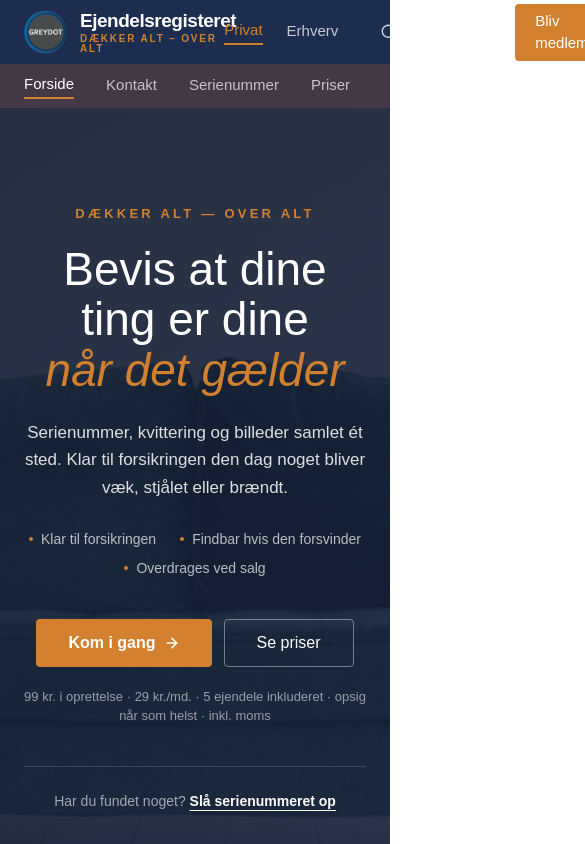
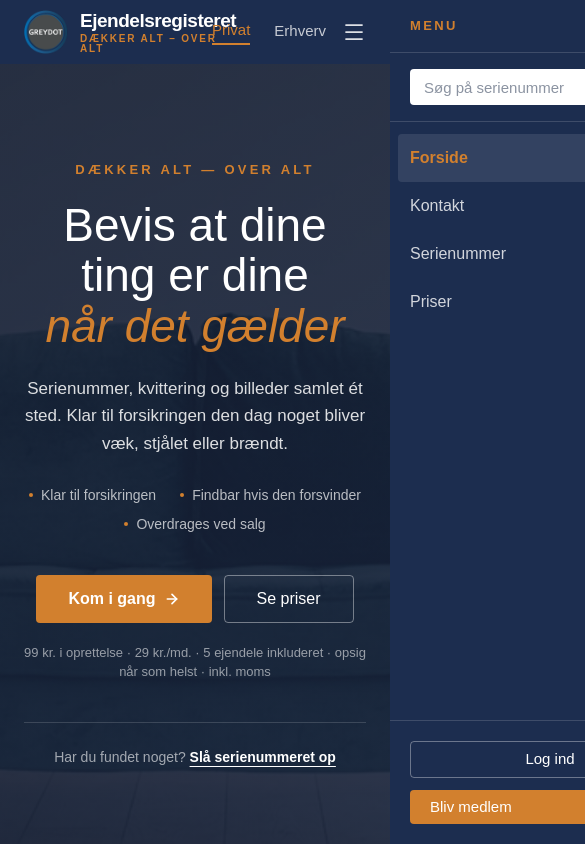
Before and after one commit to MortenGreydot/ejendelsregisteret, a Next.js app: page / in a window 390 px wide. Shown: the top 844 px of the page, 585 px wide, since content can reach past the window. Built offline with nearby package versions, Linux system fonts and the light colour scheme; no server answers; a web font is replaced by a local one.

Commit message:
mobile navbar

```diff
--- /dev/null
+++ b/app/components/MobileMenu.tsx
@@ -0,0 +1,116 @@
+"use client";
+
+import { Menu, X } from "lucide-react";
+import Link from "next/link";
+import { usePathname } from "next/navigation";
+import { useEffect, useState } from "react";
+
+import { SECTIONS, isActivePath } from "@/lib/nav";
+
+import { AuthMenu } from "./AuthMenu";
+import { NavSearch } from "./NavSearch";
+
+/**
+ * Navigationen på mobil.
+ *
+ * Skuffen glider ind fra højre. Bredden animeres ikke — det er `translate`,
+ * så browseren kan flytte laget på GPU'en frem for at ombryde indholdet ved
+ * hver frame.
+ */
+export function MobileMenu({ signedIn }: { signedIn: boolean }) {
+  const [open, setOpen] = useState(false);
+  const pathname = usePathname();
+
+  // Baggrunden må ikke kunne scrolles mens skuffen er åben. Dialoger klares
+  // af en :has-regel i globals.css, men det her er ikke en <dialog>.
+  useEffect(() => {
+    if (!open) return;
+
+    const previous = document.body.style.overflow;
+    document.body.style.overflow = "hidden";
+
+    const onKey = (e: KeyboardEvent) => {
+      if (e.key === "Escape") setOpen(false);
+    };
+    document.addEventListener("keydown", onKey);
+
+    return () => {
+      document.body.style.overflow = previous;
+      document.removeEventListener("keydown", onKey);
+    };
+  }, [open]);
+
+  return (
+    <>
+      <button
+        type="button"
+        onClick={() => setOpen(true)}
+        aria-label="Åbn menu"
+        aria-expanded={open}
+        className="text-white/85 transition-colors hover:text-white md:hidden"
+      >
+        <Menu className="size-6" strokeWidth={1.75} />
+      </button>
+
+      {/* Baggrundssløret. Sidder under skuffen og lukker ved klik. */}
+      <div
+        onClick={() => setOpen(false)}
+        aria-hidden="true"
+        className={`fixed inset-0 z-40 bg-[#3d3d3d]/70 transition-opacity duration-300 md:hidden ${
+          open ? "opacity-100" : "pointer-events-none opacity-0"
+        }`}
+      />
+
+      <aside
+        aria-label="Menu"
+        aria-hidden={!open}
+        className={`fixed top-0 right-0 z-50 flex h-full w-[min(20rem,85vw)] flex-col bg-navy transition-transform duration-300 ease-out md:hidden ${
+          open ? "translate-x-0" : "translate-x-full"
+        }`}
+      >
+        <div className="flex items-center justify-between border-b border-white/15 px-5 py-4">
+          <span className="text-[13px] font-semibold uppercase tracking-[0.18em] text-orange">
+            Menu
+          </span>
+          <button
+            type="button"
+            onClick={() => setOpen(false)}
+            aria-label="Luk menu"
+            className="text-white/80 transition-colors hover:text-white"
+          >
+            <X className="size-5" strokeWidth={1.75} />
+          </button>
+        </div>
+
+        <div className="border-b border-white/15 px-5 py-4">
+          <NavSearch alwaysOpen />
+        </div>
+
+        <nav className="flex flex-col px-2 py-3">
+          {SECTIONS.map((item) => {
+            const active = isActivePath(pathname, item.href);
+            return (
+              <Link
+                key={item.label}
+                href={item.href}
+                onClick={() => setOpen(false)}
+                aria-current={active ? "page" : undefined}
+                className={`rounded-sm px-3 py-3 text-[16px] transition-colors ${
+                  active
+                    ? "bg-white/10 font-semibold text-orange"
+                    : "text-white/80 hover:bg-white/5 hover:text-white"
+                }`}
+              >
+                {item.label}
+              </Link>
+            );
+          })}
+        </nav>
+
+        <div className="mt-auto flex flex-col gap-3 border-t border-white/15 px-5 py-5">
+          <AuthMenu initialSignedIn={signedIn} />
+        </div>
+      </aside>
+    </>
+  );
+}
--- a/app/components/NavSearch.tsx
+++ b/app/components/NavSearch.tsx
@@ -13,7 +13,13 @@ import { useRef, useState } from "react";
  * Åbner også på fokus og på klik. Hover findes ikke på touch, og et felt der
  * kun kan nås med mus ville være usynligt på telefon.
  */
-export function NavSearch() {
+export function NavSearch({
+  /** I mobilmenuen giver udfoldning på hover ingen mening — der er plads,
+   *  og hover findes ikke på touch. Så står feltet bare åbent. */
+  alwaysOpen = false,
+}: {
+  alwaysOpen?: boolean;
+}) {
   const inputRef = useRef<HTMLInputElement>(null);
   const [value, setValue] = useState("");
 
@@ -38,7 +44,7 @@ export function NavSearch() {
       action="/serienummer"
       onSubmit={handleSubmit}
       role="search"
-      className="group flex"
+      className={alwaysOpen ? "flex w-full" : "group flex"}
     >
       <label htmlFor="nav-soeg" className="sr-only">
         Søg på serienummer
@@ -46,7 +52,11 @@ export function NavSearch() {
 
       {/* Baggrunden toner ind sammen med bredden, så feltet ikke blot
           dukker op som en hvid firkant. */}
-      <div className="flex h-9 items-center rounded-sm bg-white/0 transition-colors duration-300 group-hover:bg-white group-focus-within:bg-white">
+      <div className={`flex h-9 items-center rounded-sm transition-colors duration-300 ${
+          alwaysOpen
+            ? "w-full bg-white"
+            : "bg-white/0 group-hover:bg-white group-focus-within:bg-white"
+        }`}>
         <input
           ref={inputRef}
           id="nav-soeg"
@@ -55,7 +65,11 @@ export function NavSearch() {
           value={value}
           onChange={(e) => setValue(e.target.value)}
           placeholder="Søg på serienummer"
-          className="h-full w-0 bg-transparent pl-0 text-[15px] text-navy opacity-0 transition-all duration-300 ease-out placeholder:text-muted focus:outline-none group-hover:w-56 group-hover:pl-3.5 group-hover:opacity-100 group-focus-within:w-56 group-focus-within:pl-3.5 group-focus-within:opacity-100 [&::-webkit-search-cancel-button]:hidden"
+          className={`h-full bg-transparent text-[15px] text-navy transition-all duration-300 ease-out placeholder:text-muted focus:outline-none [&::-webkit-search-cancel-button]:hidden ${
+            alwaysOpen
+              ? "w-full pl-3.5"
+              : "w-0 pl-0 opacity-0 group-hover:w-56 group-hover:pl-3.5 group-hover:opacity-100 group-focus-within:w-56 group-focus-within:pl-3.5 group-focus-within:opacity-100"
+          }`}
         />
 
         {value && (
@@ -76,7 +90,11 @@ export function NavSearch() {
           type="submit"
           onClick={handleTrigger}
           aria-label="Søg"
-          className="px-2.5 text-white/80 transition-colors duration-300 group-hover:text-navy group-hover:hover:text-orange group-focus-within:text-navy"
+          className={`px-2.5 transition-colors duration-300 ${
+            alwaysOpen
+              ? "text-navy hover:text-orange"
+              : "text-white/80 group-hover:text-navy group-hover:hover:text-orange group-focus-within:text-navy"
+          }`}
         >
           <Search className="size-[18px]" strokeWidth={1.75} />
         </button>
--- a/app/components/Navbar.tsx
+++ b/app/components/Navbar.tsx
@@ -2,6 +2,7 @@ import Image from "next/image";
 import { createClient } from "@/lib/supabase/server";
 
 import { AudienceSwitch } from "./AudienceSwitch";
+import { MobileMenu } from "./MobileMenu";
 import { NavSearch } from "./NavSearch";
 import { AuthMenu } from "./AuthMenu";
 import { SectionNav } from "./SectionNav";
@@ -15,7 +16,7 @@ export async function Navbar() {
     <header>
       {/* Øverste bjælke */}
       <div className="bg-navy text-white">
-        <div className="mx-auto flex h-16 max-w-6xl items-center gap-8 px-6">
+        <div className="mx-auto flex h-16 max-w-6xl items-center gap-4 px-6 md:gap-8">
           <div className="flex items-center gap-3">
             {/* Logoet har selv en cirkel og en ring, så den tidligere
                 indpakning tegnede en ring uden om en ring. Størrelsen sættes
@@ -41,14 +42,19 @@ export async function Navbar() {
           <AudienceSwitch />
 
           <div className="ml-auto flex items-center gap-5">
-            <NavSearch />
-            <AuthMenu initialSignedIn={signedIn} />
+            {/* Søgefeltet og login-knapperne fylder for meget på en telefon
+                og flytter i stedet ind i skuffen. */}
+            <div className="hidden items-center gap-5 md:flex">
+              <NavSearch />
+              <AuthMenu initialSignedIn={signedIn} />
+            </div>
+            <MobileMenu signedIn={signedIn} />
           </div>
         </div>
       </div>
 
       {/* Sektionsbjælke */}
-      <div className="bg-plum text-white">
+      <div className="hidden bg-plum text-white md:block">
         <div className="mx-auto max-w-6xl px-6">
           <SectionNav />
         </div>
--- a/app/components/SectionNav.tsx
+++ b/app/components/SectionNav.tsx
@@ -3,26 +3,15 @@
 import Link from "next/link";
 import { usePathname } from "next/navigation";
 
-const sections = [
-  { label: "Forside", href: "/" },
-  { label: "Kontakt", href: "/kontakt" },
-  { label: "Serienummer", href: "/serienummer" },
-  { label: "Priser", href: "/priser" },
-] as const;
+import { SECTIONS, isActivePath } from "@/lib/nav";
 
 export function SectionNav() {
   const pathname = usePathname();
 
   return (
     <nav className="flex h-11 items-center gap-8 text-[15px]">
-      {sections.map((item) => {
-        // Forsiden matcher kun eksakt, ellers ville den være aktiv overalt.
-        // De øvrige matcher også undersider: /kontakt/noget markerer Kontakt,
-        // men /kontakter gør ikke — derfor skråstregen i startsWith.
-        const active =
-          item.href === "/"
-            ? pathname === "/"
-            : pathname === item.href || pathname.startsWith(`${item.href}/`);
+      {SECTIONS.map((item) => {
+        const active = isActivePath(pathname, item.href);
 
         return (
           <Link
--- a/app/components/frontpage/SerialSection.tsx
+++ b/app/components/frontpage/SerialSection.tsx
@@ -1,5 +1,3 @@
-import { Layers } from "lucide-react";
-
 export function SerialSection() {
   return (
     <section className="bg-white">
--- /dev/null
+++ b/lib/nav.ts
@@ -0,0 +1,29 @@
+/**
+ * Sektionerne i navigationen.
+ *
+ * Ligger her frem for i SectionNav, fordi både bjælken på desktop og
+ * mobilmenuen skal bruge dem. Med to kopier ville en ny side skulle
+ * tilføjes to steder — og den ene ville blive glemt.
+ *
+ * `as const` er nødvendig for at Next kan typetjekke href mod de faktiske
+ * ruter.
+ */
+export const SECTIONS = [
+  { label: "Forside", href: "/" },
+  { label: "Kontakt", href: "/kontakt" },
+  { label: "Serienummer", href: "/serienummer" },
+  { label: "Priser", href: "/priser" },
+] as const;
+
+/**
+ * Er stien den aktive for et menupunkt?
+ *
+ * Forsiden matcher kun eksakt — ellers ville den være aktiv overalt. De
+ * øvrige matcher også undersider, men kræver en skråstreg, så /kontakter
+ * ikke fejlagtigt markerer /kontakt.
+ */
+export function isActivePath(pathname: string, href: string) {
+  return href === "/"
+    ? pathname === "/"
+    : pathname === href || pathname.startsWith(`${href}/`);
+}
```
